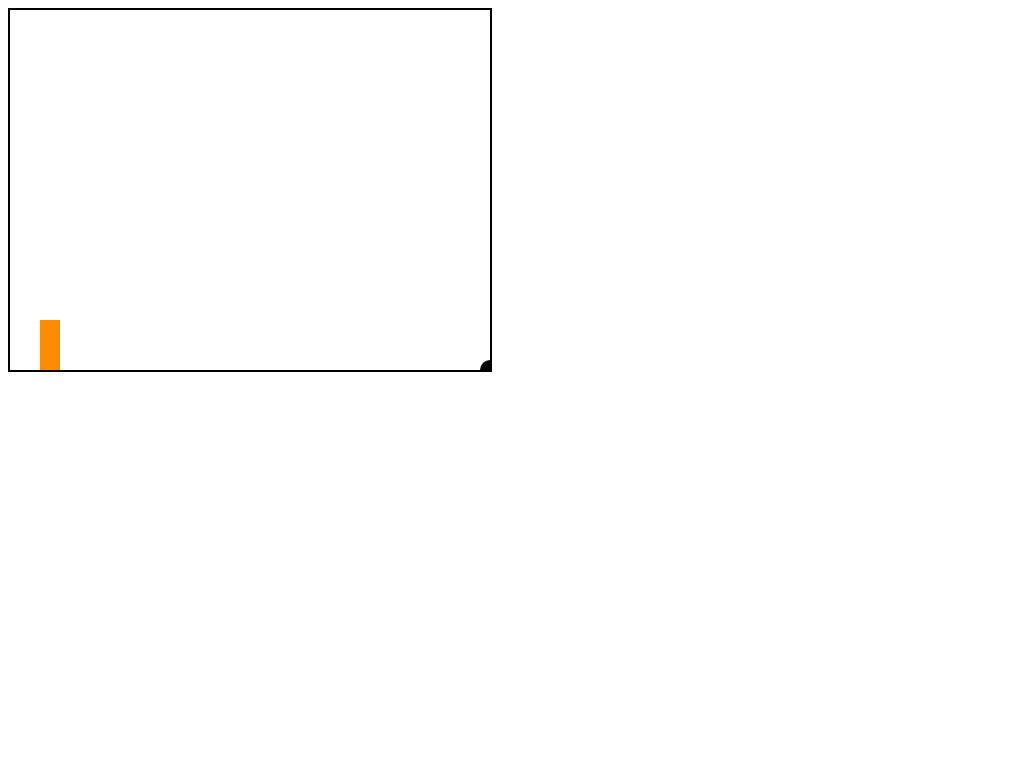
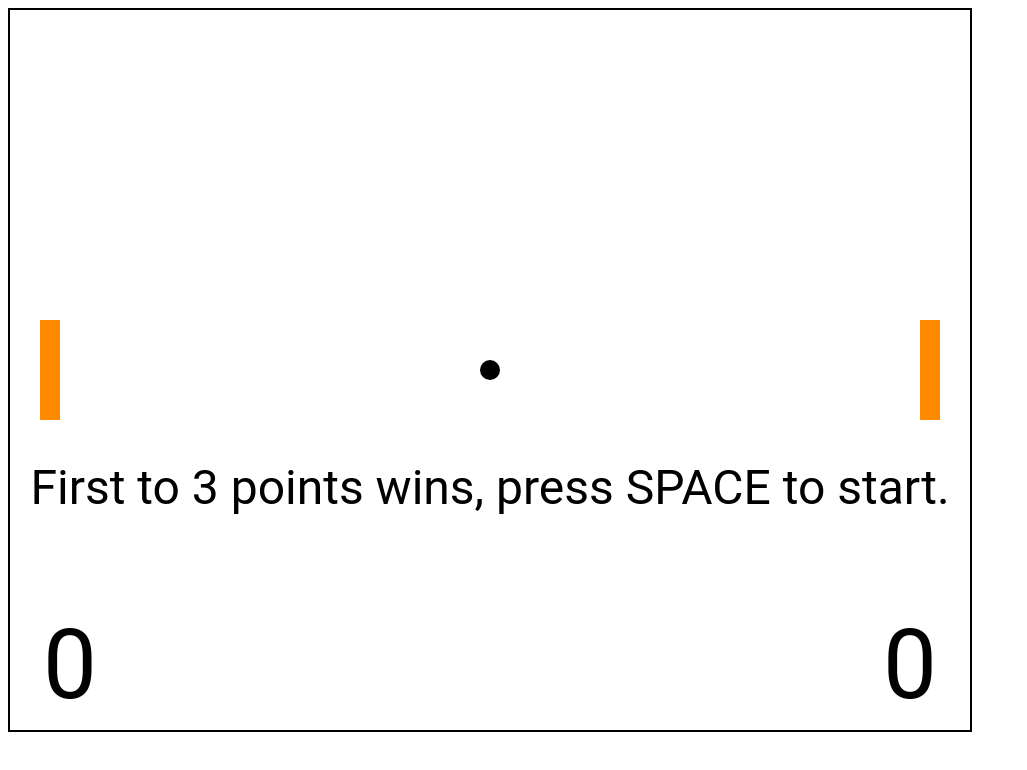
Before and after one commit to BBasilio77/Pong, a plain HTML site: page index.html in a window 1280 px wide. Shown: the whole page, without its empty margins (0-1027 px from the left). Drawn offline with Linux system fonts and the light colour scheme.

Commit message:
Changed the canvas size, good for other devices

```diff
--- a/index.html
+++ b/index.html
@@ -7,6 +7,6 @@
 <script type="text/javascript" src="pong.js"></script>
 </head>
       <body onLoad="pong()"></body>
-   <canvas id="pong" width ="480" height="360"></canvas>
+   <canvas id="pong" width ="960" height="720"></canvas>
 </body>
 </html>
```
